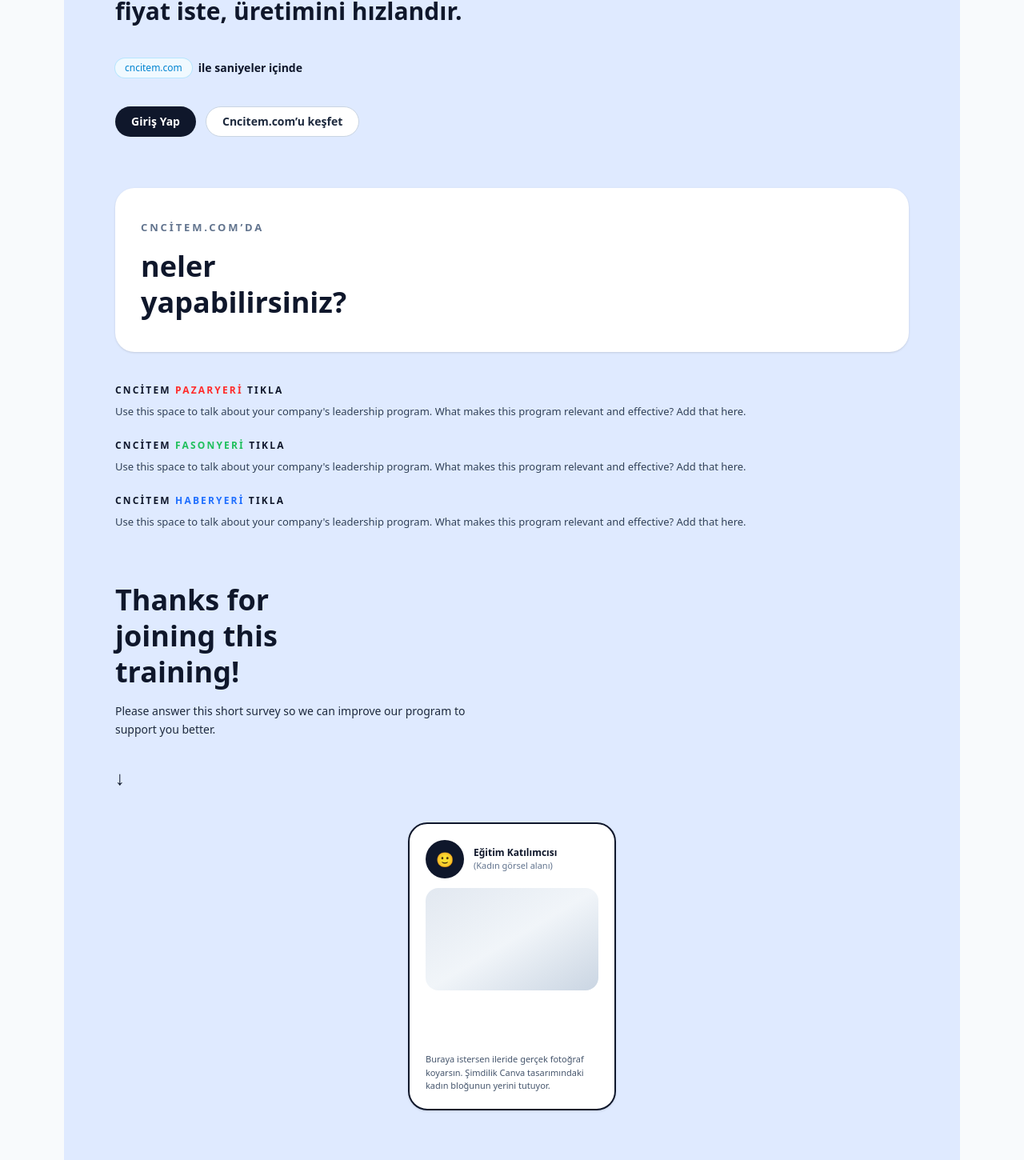
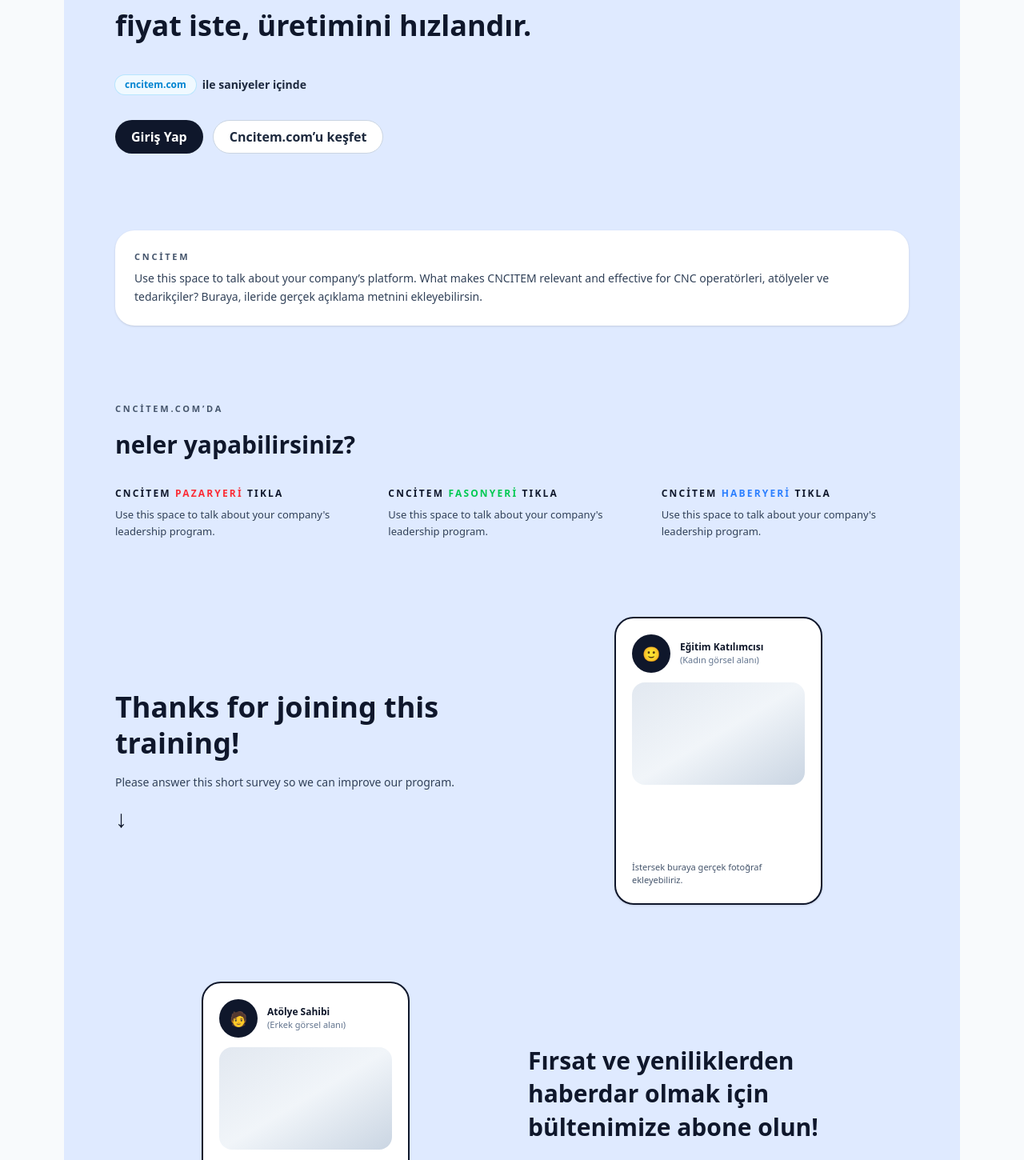
Before and after one commit to djeu53826-droid/CNCitem, a Next.js app: page / in a window 1280 px wide. Shown: the part 374-1824 px from the top of the page at 80% size. Built offline with nearby package versions, Linux system fonts and the light colour scheme.

Commit message:
tam canva tasarımı

```diff
--- a/app/page.tsx
+++ b/app/page.tsx
@@ -1,166 +1,157 @@
 export default function HomePage() {
   return (
     <main className="min-h-screen bg-[#dfeaff]">
-      <div className="mx-auto flex max-w-5xl flex-col gap-16 px-4 py-12 md:py-16">
-        {/* HERO – CNCİTEM + uzun açıklama + butonlar */}
+      <div className="mx-auto max-w-5xl px-4 py-12 space-y-24">
+
+        {/* HERO */}
         <section className="space-y-8">
-          <p className="text-[11px] font-semibold tracking-[0.25em] text-slate-600 uppercase">
+          <p className="text-[11px] tracking-[0.25em] font-semibold text-slate-600 uppercase">
             CNCİTEM
           </p>
 
-          <h1 className="text-2xl md:text-3xl font-bold leading-relaxed text-slate-900">
+          <h1 className="text-3xl md:text-4xl font-bold leading-relaxed text-slate-900">
             takım tutuculardan kesici takımlara, bağlama
-            <br className="hidden md:block" />
+            <br />
             elemanlarından yedek parçalara kadar ihtiyacın olan
-            <br className="hidden md:block" />
+            <br />
             parçaları tek bir yerde toplar. Firmaları karşılaştır,
-            <br className="hidden md:block" />
+            <br />
             fiyat iste, üretimini hızlandır.
           </h1>
 
-          <div className="inline-flex flex-wrap items-center gap-2 text-sm font-semibold text-slate-900">
-            <span className="rounded-full bg-sky-50 px-3 py-1 text-xs font-medium text-sky-600 ring-1 ring-sky-200">
+          <div className="flex items-center gap-2 text-sm font-semibold text-slate-800">
+            <span className="rounded-full bg-sky-50 px-3 py-1 text-xs text-sky-600 ring-1 ring-sky-200">
               cncitem.com
             </span>
             <span>ile saniyeler içinde</span>
           </div>
 
-          <div className="flex flex-wrap gap-3 pt-1">
-            <button className="inline-flex items-center justify-center rounded-full bg-slate-900 px-5 py-2 text-sm font-semibold text-white hover:bg-slate-800">
+          <div className="flex flex-wrap gap-3">
+            <button className="px-5 py-2 rounded-full bg-slate-900 text-white font-semibold">
               Giriş Yap
             </button>
-            <button className="inline-flex items-center justify-center rounded-full border border-slate-300 bg-white px-5 py-2 text-sm font-semibold text-slate-800 hover:border-sky-400 hover:text-sky-600">
+            <button className="px-5 py-2 rounded-full border border-slate-300 bg-white text-slate-800 font-semibold">
               Cncitem.com’u keşfet
             </button>
           </div>
         </section>
 
-        {/* BLOK 2 – Cncitem.com’da neler yapabilirsiniz + 3 açıklama */}
-        <section className="grid gap-10 md:grid-cols-[3fr,2fr] md:items-start">
-          {/* Sol: büyük beyaz kart (başlık) */}
-          <div className="rounded-3xl bg-white px-8 py-10 shadow-sm">
-            <p className="text-[13px] font-semibold tracking-[0.22em] uppercase text-slate-500">
-              cncitem.com’da
+        {/* KÜÇÜK BİLGİ KUTUSU */}
+        <section>
+          <div className="bg-white rounded-3xl px-6 py-6 shadow-sm text-sm text-slate-700 leading-relaxed">
+            <p className="uppercase tracking-[0.25em] text-[11px] font-semibold text-slate-600">
+              CNCİTEM
             </p>
-            <h2 className="mt-4 text-3xl md:text-4xl font-bold leading-tight text-slate-900">
-              neler
-              <br />
-              yapabilirsiniz?
-            </h2>
+            <p className="mt-2">
+              Use this space to talk about your company’s platform.
+              What makes CNCITEM relevant and effective for CNC
+              operatörleri, atölyeler ve tedarikçiler? Buraya,
+              ileride gerçek açıklama metnini ekleyebilirsin.
+            </p>
           </div>
+        </section>
 
-          {/* Sağ: 3 renkli satır (Pazaryeri / Fasonyeri / Haberyeri) */}
-          <div className="space-y-6 text-sm text-slate-800">
-            <div>
-              <p className="text-xs font-semibold tracking-[0.18em] uppercase text-slate-900">
-                CNCİTEM <span className="text-[#ff2b2b]">PAZARYERİ</span> TIKLA
+        {/* CNCİTEM.COM’DA NELER YAPABİLİRSİNİZ */}
+        <section className="space-y-4">
+          <p className="text-[11px] tracking-[0.25em] font-semibold uppercase text-slate-600">
+            CNCİTEM.COM’DA
+          </p>
+          <h2 className="text-2xl md:text-3xl font-bold text-slate-900 leading-snug">
+            neler yapabilirsiniz?
+          </h2>
+
+          <div className="grid md:grid-cols-3 gap-8 pt-4">
+
+            {/* PAZARYERİ */}
+            <div className="space-y-2">
+              <p className="text-xs uppercase font-semibold text-slate-900 tracking-[0.18em]">
+                CNCİTEM <span className="text-red-500">PAZARYERİ</span> TIKLA
               </p>
-              <p className="mt-2 text-[13px] leading-relaxed text-slate-700">
-                Use this space to talk about your company&apos;s leadership
-                program. What makes this program relevant and effective? Add
-                that here.
+              <p className="text-[13px] text-slate-700 leading-relaxed">
+                Use this space to talk about your company's leadership program.
               </p>
             </div>
 
-            <div>
-              <p className="text-xs font-semibold tracking-[0.18em] uppercase text-slate-900">
-                CNCİTEM <span className="text-[#1fbf5b]">FASONYERİ</span> TIKLA
+            {/* FASONYERİ */}
+            <div className="space-y-2">
+              <p className="text-xs uppercase font-semibold text-slate-900 tracking-[0.18em]">
+                CNCİTEM <span className="text-green-500">FASONYERİ</span> TIKLA
               </p>
-              <p className="mt-2 text-[13px] leading-relaxed text-slate-700">
-                Use this space to talk about your company&apos;s leadership
-                program. What makes this program relevant and effective? Add
-                that here.
+              <p className="text-[13px] text-slate-700 leading-relaxed">
+                Use this space to talk about your company's leadership program.
               </p>
             </div>
 
-            <div>
-              <p className="text-xs font-semibold tracking-[0.18em] uppercase text-slate-900">
-                CNCİTEM <span className="text-[#1f6fff]">HABERYERİ</span> TIKLA
+            {/* HABERYERİ */}
+            <div className="space-y-2">
+              <p className="text-xs uppercase font-semibold text-slate-900 tracking-[0.18em]">
+                CNCİTEM <span className="text-blue-500">HABERYERİ</span> TIKLA
               </p>
-              <p className="mt-2 text-[13px] leading-relaxed text-slate-700">
-                Use this space to talk about your company&apos;s leadership
-                program. What makes this program relevant and effective? Add
-                that here.
+              <p className="text-[13px] text-slate-700 leading-relaxed">
+                Use this space to talk about your company's leadership program.
               </p>
             </div>
           </div>
         </section>
 
-        {/* BLOK 3 – Thanks for joining this training! + “kadın” kartı (placeholder) */}
-        <section className="grid gap-10 md:grid-cols-[3fr,2fr] md:items-center">
-          {/* Sol: başlık + paragraf */}
+        {/* TRAINING + WOMAN */}
+        <section className="grid md:grid-cols-2 gap-10 items-center">
           <div className="space-y-4">
-            <h3 className="text-3xl md:text-4xl font-bold leading-tight text-slate-900">
-              Thanks for
-              <br />
-              joining this
-              <br />
-              training!
+            <h3 className="text-3xl md:text-4xl font-bold text-slate-900 leading-tight">
+              Thanks for joining this training!
             </h3>
-            <p className="max-w-md text-sm leading-relaxed text-slate-800">
-              Please answer this short survey so we can improve our program to
-              support you better.
+            <p className="text-sm text-slate-700 leading-relaxed max-w-md">
+              Please answer this short survey so we can improve our program.
             </p>
-            <div className="pt-4 text-2xl text-slate-900">↓</div>
+            <div className="text-3xl text-slate-900">↓</div>
           </div>
 
-          {/* Sağ: stilize “kadın” kartı – resimsiz, sorun çıkarmayan */}
+          {/* WOMAN CARD */}
           <div className="flex justify-center">
-            <div className="flex h-[360px] w-[260px] flex-col justify-between rounded-3xl border-2 border-slate-900 bg-white p-5 shadow-sm">
+            <div className="rounded-3xl border-2 border-slate-900 bg-white h-[360px] w-[260px] p-5 shadow-sm flex flex-col justify-between">
               <div className="space-y-3">
                 <div className="flex items-center gap-3">
-                  <div className="flex h-12 w-12 items-center justify-center rounded-full bg-slate-900 text-lg text-slate-50">
+                  <div className="h-12 w-12 flex items-center justify-center bg-slate-900 text-white rounded-full text-lg">
                     🙂
                   </div>
                   <div>
-                    <p className="text-xs font-semibold text-slate-900">
-                      Eğitim Katılımcısı
-                    </p>
-                    <p className="text-[11px] text-slate-500">
-                      (Kadın görsel alanı)
-                    </p>
+                    <p className="text-xs font-semibold">Eğitim Katılımcısı</p>
+                    <p className="text-[11px] text-slate-500">(Kadın görsel alanı)</p>
                   </div>
                 </div>
-                <div className="mt-2 h-32 rounded-2xl bg-gradient-to-br from-slate-200 via-slate-100 to-slate-300" />
+                <div className="h-32 rounded-2xl bg-gradient-to-br from-slate-200 via-slate-100 to-slate-300"></div>
               </div>
               <p className="text-[11px] text-slate-600">
-                Buraya istersen ileride gerçek fotoğraf koyarsın. Şimdilik
-                Canva tasarımındaki kadın bloğunun yerini tutuyor.
+                İstersek buraya gerçek fotoğraf ekleyebiliriz.
               </p>
             </div>
           </div>
         </section>
 
-        {/* BLOK 4 – Erkek kartı + bülten */}
-        <section className="grid gap-10 md:grid-cols-[2fr,3fr] md:items-center">
-          {/* Sol: stilize “erkek” kartı */}
+        {/* MAN + MAIL FORM */}
+        <section className="grid md:grid-cols-2 gap-10 items-center">
+
+          {/* MAN CARD */}
           <div className="flex justify-center">
-            <div className="flex h-[360px] w-[260px] flex-col justify-between rounded-3xl border-2 border-slate-900 bg-white p-5 shadow-sm">
+            <div className="rounded-3xl border-2 border-slate-900 bg-white h-[360px] w-[260px] p-5 shadow-sm flex flex-col justify-between">
               <div className="space-y-3">
                 <div className="flex items-center gap-3">
-                  <div className="flex h-12 w-12 items-center justify-center rounded-full bg-slate-900 text-lg text-slate-50">
-                    🧑
-                  </div>
+                  <div className="h-12 w-12 flex items-center justify-center bg-slate-900 text-white rounded-full text-lg">🧑</div>
                   <div>
-                    <p className="text-xs font-semibold text-slate-900">
-                      Atölye Sahibi
-                    </p>
-                    <p className="text-[11px] text-slate-500">
-                      (Erkek görsel alanı)
-                    </p>
+                    <p className="text-xs font-semibold">Atölye Sahibi</p>
+                    <p className="text-[11px] text-slate-500">(Erkek görsel alanı)</p>
                   </div>
                 </div>
-                <div className="mt-2 h-32 rounded-2xl bg-gradient-to-br from-slate-200 via-slate-100 to-slate-300" />
+                <div className="h-32 rounded-2xl bg-gradient-to-br from-slate-200 via-slate-100 to-slate-300"></div>
               </div>
               <p className="text-[11px] text-slate-600">
-                Bu alan da Canva tasarımındaki erkek kartını temsil ediyor. İleride
-                gerçek fotoğraf ekleyebilirsin.
+                İstersek buraya gerçek fotoğraf ekleyebiliriz.
               </p>
             </div>
           </div>
 
-          {/* Sağ: bülten başlığı + input */}
-          <div className="space-y-6">
+          {/* MAIL FORM */}
+          <div className="space-y-4">
             <h4 className="text-2xl md:text-3xl font-bold leading-snug text-slate-900">
               Fırsat ve yeniliklerden
               <br />
@@ -169,22 +160,18 @@
               bültenimize abone olun!
             </h4>
 
-            <div className="max-w-sm space-y-2">
-              <label
-                htmlFor="email"
-                className="block text-sm font-medium text-slate-900"
-              >
+            <div className="space-y-2 max-w-sm">
+              <label className="text-sm font-medium text-slate-900">
                 E-Posta Adresiniz
               </label>
               <input
-                id="email"
-                type="email"
+                className="w-full rounded-full border-2 border-slate-900 bg-white px-4 py-2 text-sm placeholder:text-slate-500"
                 placeholder="ornek@cncitem.com"
-                className="w-full rounded-full border-2 border-slate-900 bg-white px-4 py-2 text-sm outline-none placeholder:text-slate-500 focus:border-slate-900 focus:ring-0"
               />
             </div>
           </div>
         </section>
+
       </div>
     </main>
   );
```
